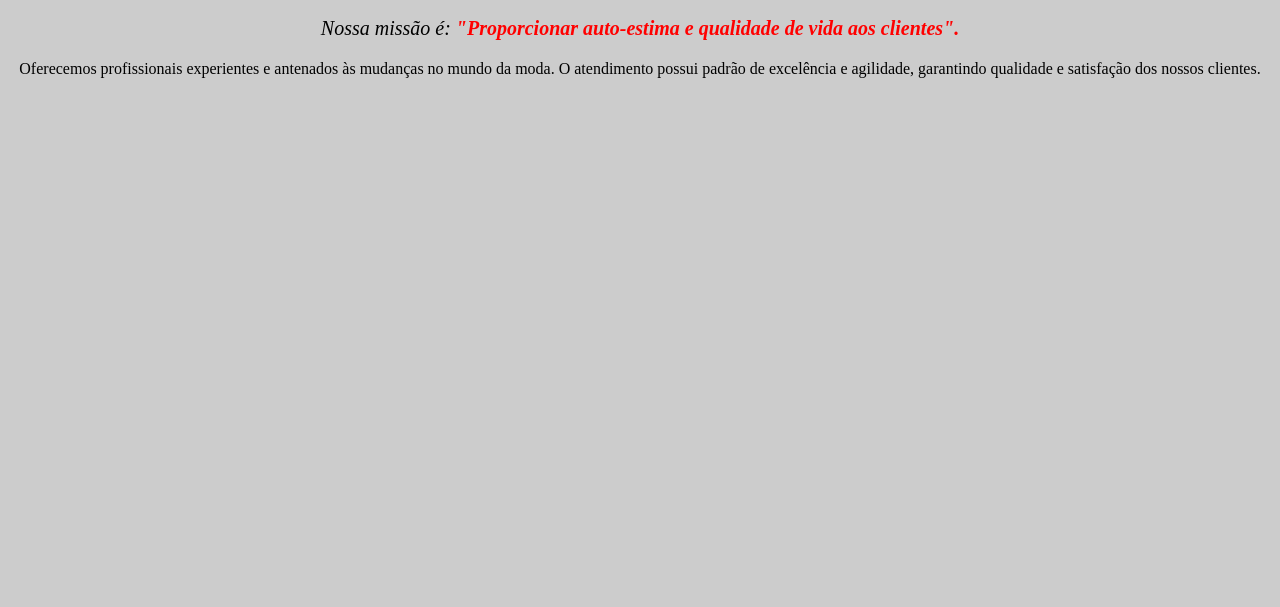
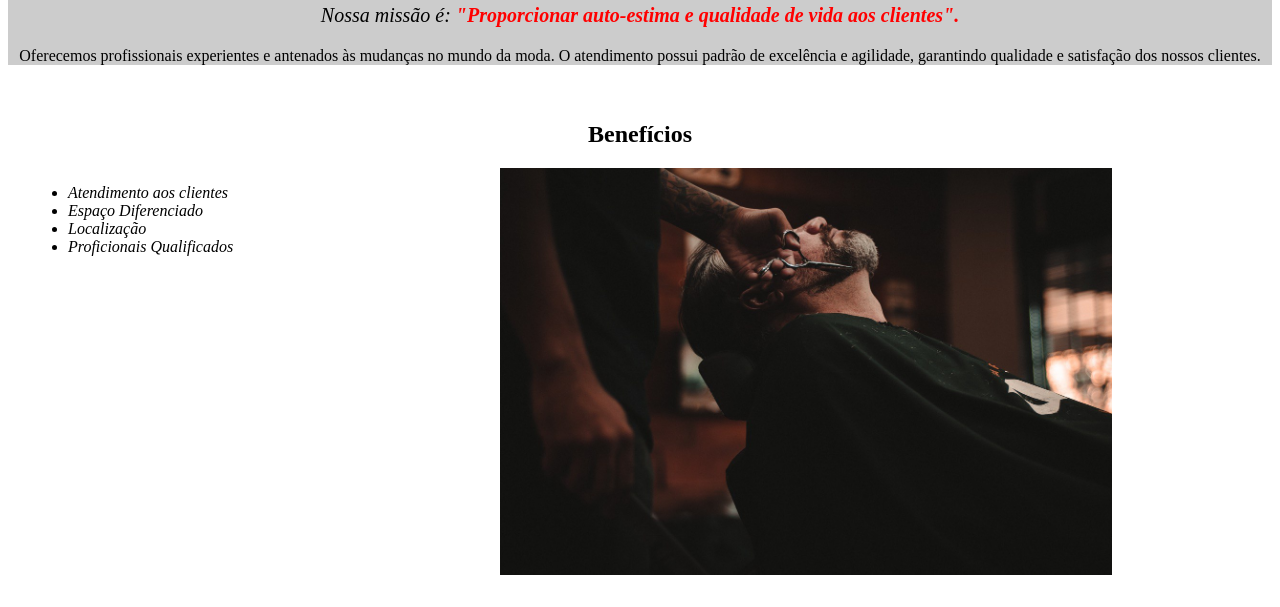
Before and after one commit to Jts-dev/HTML5-CSS3_parte_1, a plain HTML site: page index.html in a window 1280 px wide. Shown: the part 605-1212 px from the top of the page. Before the commit the page ends 800 px from the top, so only its background shows below. Drawn offline with Linux system fonts and the light colour scheme.

Commit message:
capitulo 5
Listas e divisões de conteúdo

```diff
--- a/index.html
+++ b/index.html
@@ -10,11 +10,24 @@
 </head>
 <body>
     <img id="banner" src="banner.jpg">
-    <h1>Sobre a Barbearia Alura</h1>
+    <section class="principal">
 
-    <p>Localizada no coração da cidade a <strong> Barbearia Alura </strong> traz para o mercado o que há de melhor para o seu cabelo e barba. Fundada em 2019, a Barbearia Alura já é destaque na cidade e conquista novos clientes a cada dia.</p>
+        <h1>Sobre a Barbearia Alura</h1>
 
-    <p id="missao"><em>Nossa missão é:  <strong>"Proporcionar auto-estima e qualidade de vida aos clientes".</strong></em></p>
-    <p>Oferecemos profissionais experientes e antenados às mudanças no mundo da moda. O atendimento possui padrão de excelência e agilidade, garantindo qualidade e satisfação dos nossos clientes.</p>
+        <p>Localizada no coração da cidade a <strong> Barbearia Alura </strong> traz para o mercado o que há de melhor para o seu cabelo e barba. Fundada em 2019, a Barbearia Alura já é destaque na cidade e conquista novos clientes a cada dia.</p>
+
+        <p id="missao"><em>Nossa missão é:  <strong>"Proporcionar auto-estima e qualidade de vida aos clientes".</strong></em></p>
+        <p>Oferecemos profissionais experientes e antenados às mudanças no mundo da moda. O atendimento possui padrão de excelência e agilidade, garantindo qualidade e satisfação dos nossos clientes.</p>
+    </section>
+    <section class="beneficios">
+        <h2>Benefícios</h2>
+        <ul>
+            <li class="itens">Atendimento aos clientes</li>
+            <li class="itens"> Espaço Diferenciado</li>
+            <li class="itens">Localização</li>
+            <li class="itens">Proficionais Qualificados</li>
+        </ul>
+        <img class="imagembeneficios" src="beneficios.jpg">
+    </section>
 </body>
 </html>
--- a/style.css
+++ b/style.css
@@ -1,5 +1,4 @@
 body{
-    background: #cccccc;
     padding: 0px;
 }
 
@@ -8,6 +7,10 @@ body{
 
 }
 
+.principal{
+    background: #cccccc;
+
+}
 p{
     text-align: center;
 }
@@ -22,3 +25,28 @@ h1{
 em strong{
     color:red;
 }
+
+.beneficios{
+    background: #ffffff;
+    padding: 20px;
+}
+
+h2{
+    text-align: center;
+}
+
+ul{
+    display: inline-block;
+    vertical-align: top;
+    width: 20%;
+    margin-right: 15%;
+}
+
+.itens{
+    font-style: italic;
+}
+
+
+.imagembeneficios{
+    width: 50%;
+}
```
Also changed, not shown: beneficios.jpg (added).
